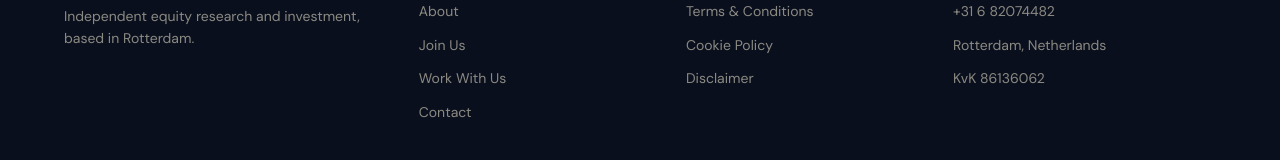
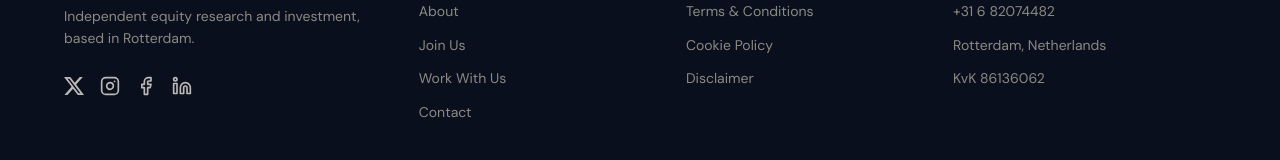
Before and after one commit to agn0592/fynoy-website, a Next.js app: page / in a window 1280 px wide. Shown: the part 4223-4383 px from the top of the page. Built offline with nearby package versions, Linux system fonts and the light colour scheme; a web font is replaced by a local one.

Commit message:
feat: add social links to footer

```diff
--- a/app/components/Footer.tsx
+++ b/app/components/Footer.tsx
@@ -8,6 +8,34 @@ const LOGO_SVG = (
     <rect x="36" y="6"  width="6" height="46" fill="#c9a96e"/>
     <path d="M8 40 L42 12" stroke="#c9a96e" strokeWidth="1.5" strokeLinecap="round"/>
     <path d="M37 8 L42 12 L40 18" stroke="#c9a96e" strokeWidth="1.5" strokeLinecap="round" strokeLinejoin="round" fill="none"/>
+  </svg>
+);
+
+const XIcon = (props: React.SVGProps<SVGSVGElement>) => (
+  <svg viewBox="0 0 24 24" fill="currentColor" {...props}>
+    <path d="M18.901 1.153h3.68l-8.04 9.19L24 22.846h-7.406l-5.8-7.584-6.638 7.584H.474l8.6-9.83L0 1.154h7.594l5.243 6.932ZM17.61 20.644h2.039L6.486 3.24H4.298Z" />
+  </svg>
+);
+
+const InstagramIcon = (props: React.SVGProps<SVGSVGElement>) => (
+  <svg viewBox="0 0 24 24" fill="none" stroke="currentColor" strokeWidth="2" strokeLinecap="round" strokeLinejoin="round" {...props}>
+    <rect x="2" y="2" width="20" height="20" rx="5" ry="5"></rect>
+    <path d="M16 11.37A4 4 0 1 1 12.63 8 4 4 0 0 1 16 11.37z"></path>
+    <line x1="17.5" y1="6.5" x2="17.51" y2="6.5"></line>
+  </svg>
+);
+
+const FacebookIcon = (props: React.SVGProps<SVGSVGElement>) => (
+  <svg viewBox="0 0 24 24" fill="none" stroke="currentColor" strokeWidth="2" strokeLinecap="round" strokeLinejoin="round" {...props}>
+    <path d="M18 2h-3a5 5 0 0 0-5 5v3H7v4h3v8h4v-8h3l1-4h-4V7a1 1 0 0 1 1-1h3z"></path>
+  </svg>
+);
+
+const LinkedInIcon = (props: React.SVGProps<SVGSVGElement>) => (
+  <svg viewBox="0 0 24 24" fill="none" stroke="currentColor" strokeWidth="2" strokeLinecap="round" strokeLinejoin="round" {...props}>
+    <path d="M16 8a6 6 0 0 1 6 6v7h-4v-7a2 2 0 0 0-2-2 2 2 0 0 0-2 2v7h-4v-7a6 6 0 0 1 6-6z"></path>
+    <rect x="2" y="9" width="4" height="12"></rect>
+    <circle cx="4" cy="4" r="2"></circle>
   </svg>
 );
 
@@ -22,6 +50,20 @@ export default function Footer() {
               <span className="brand-name"><b>Fynoy</b><i>Capital</i></span>
             </Link>
             <p className="foot-blurb">Independent equity research and investment, based in Rotterdam.</p>
+            <div className="social-links" style={{ display: 'flex', gap: '16px', marginTop: '20px' }}>
+              <a href="https://x.com/fynoycapital" target="_blank" rel="noopener noreferrer" aria-label="X (Twitter)" style={{ color: 'var(--ink)', transition: 'color 0.2s', opacity: 0.8 }}>
+                <XIcon style={{ width: 20, height: 20 }} />
+              </a>
+              <a href="https://www.instagram.com/fynoycapital/" target="_blank" rel="noopener noreferrer" aria-label="Instagram" style={{ color: 'var(--ink)', transition: 'color 0.2s', opacity: 0.8 }}>
+                <InstagramIcon style={{ width: 20, height: 20 }} />
+              </a>
+              <a href="https://www.facebook.com/fynoycapital" target="_blank" rel="noopener noreferrer" aria-label="Facebook" style={{ color: 'var(--ink)', transition: 'color 0.2s', opacity: 0.8 }}>
+                <FacebookIcon style={{ width: 20, height: 20 }} />
+              </a>
+              <a href="https://www.linkedin.com/company/fynoy-capital/" target="_blank" rel="noopener noreferrer" aria-label="LinkedIn" style={{ color: 'var(--ink)', transition: 'color 0.2s', opacity: 0.8 }}>
+                <LinkedInIcon style={{ width: 20, height: 20 }} />
+              </a>
+            </div>
           </div>
           <div>
             <h5>Navigation</h5>
```
